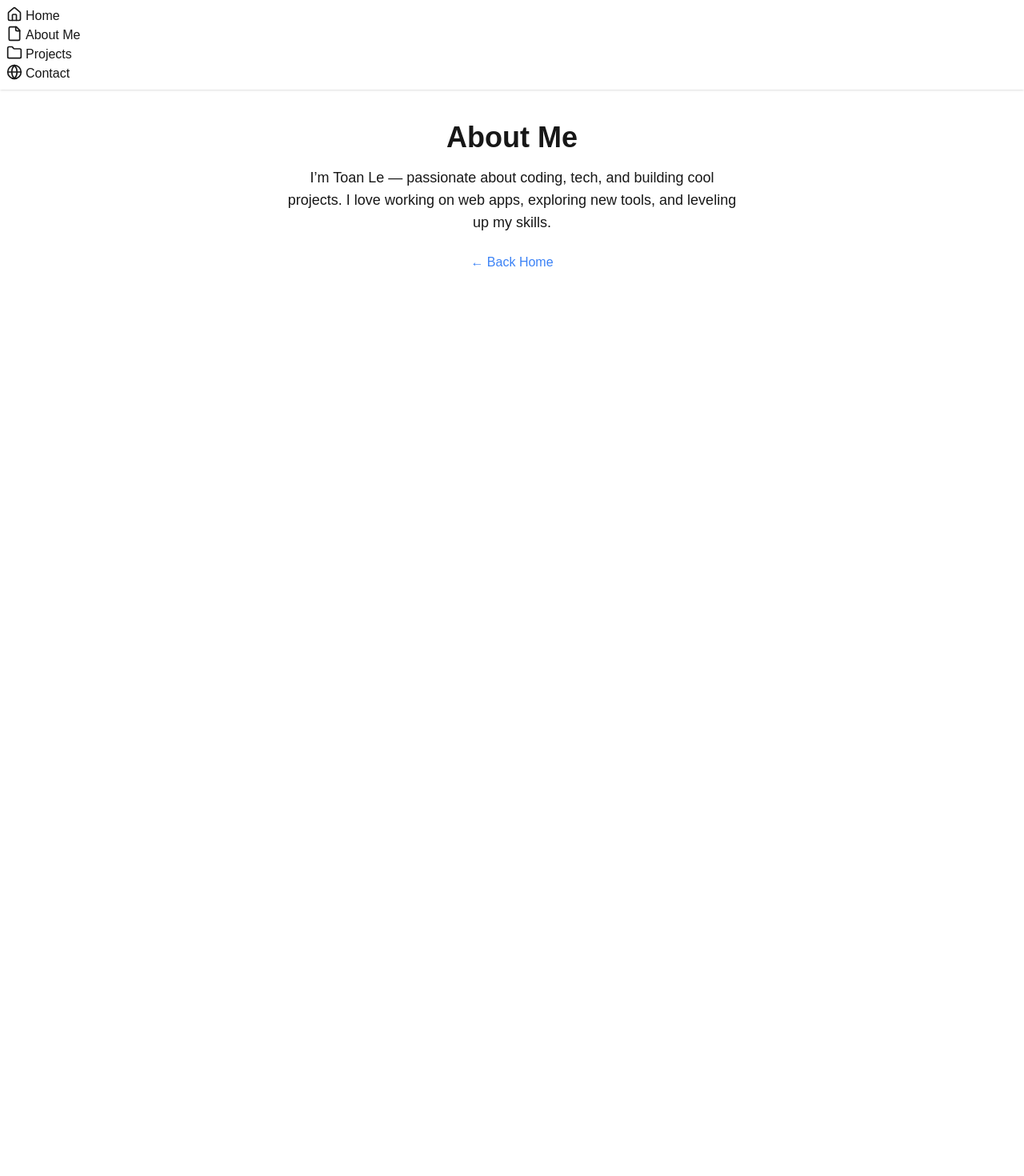
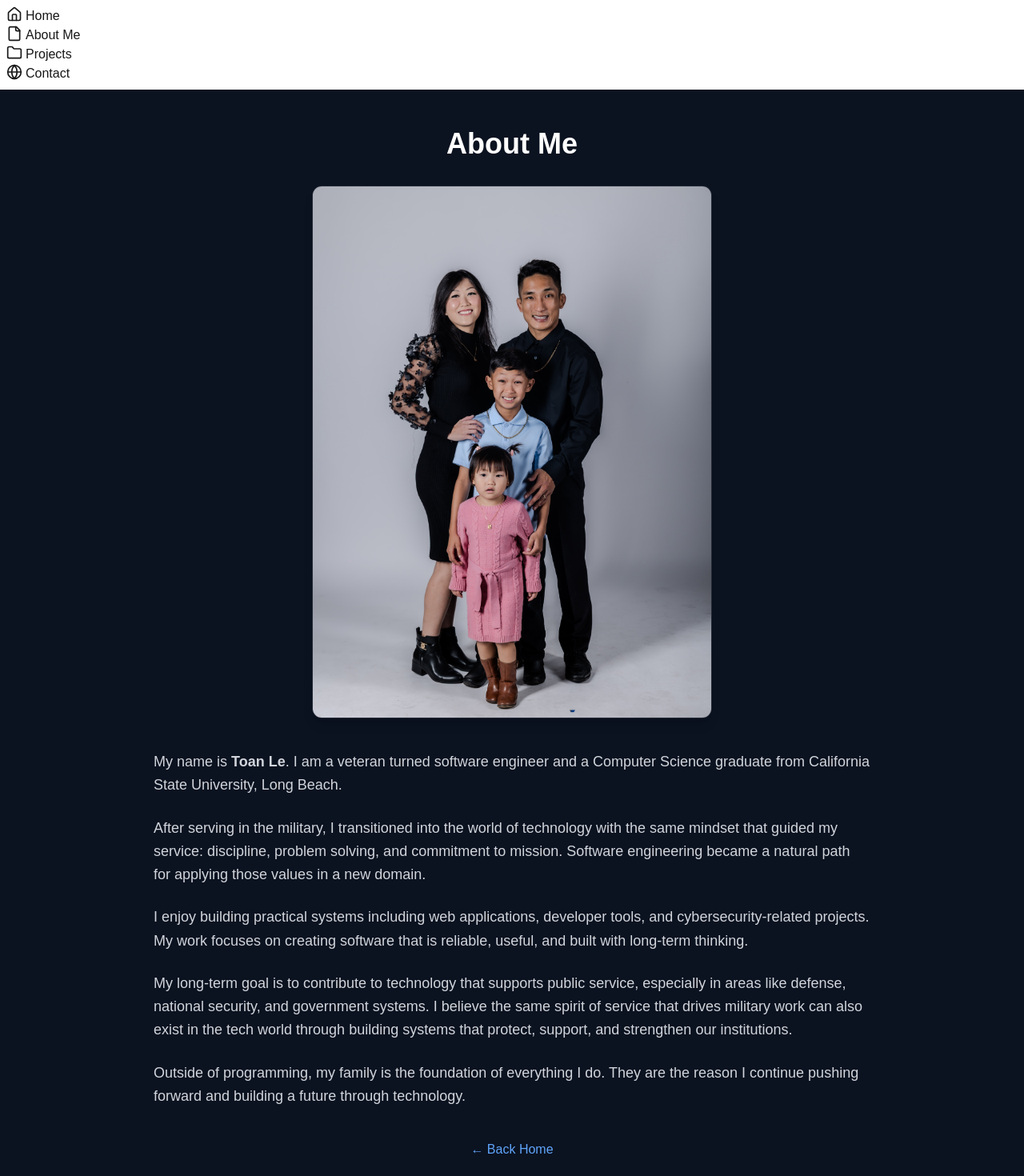
Before and after one commit to toanle0/toanle1-site, a Next.js app: page /about in a window 1280 px wide. Shown: the top 1470 px of the page at 80% size. Before the commit the page ends 800 px from the top, so only its background shows below. Built offline with nearby package versions, Linux system fonts and the light colour scheme.

Commit message:
updated about

```diff
--- a/src/app/about/page.tsx
+++ b/src/app/about/page.tsx
@@ -1,12 +1,84 @@
+// export default function AboutPage() {
+//     return (
+//         <main className="text-center p-10">
+//             <h1 className="text-4xl font-bold">About Me</h1>
+//             <p className="mt-4 text-lg max-w-xl mx-auto">
+//                 I’m Toan Le — passionate about coding, tech, and building cool projects.
+//                 I love working on web apps, exploring new tools, and leveling up my skills.
+//             </p>
+//             <a href="/" className="mt-6 inline-block text-blue-500 hover:underline">← Back Home</a>
+//         </main>
+//     );
+// }
+import Image from "next/image";
+
 export default function AboutPage() {
-    return (
-        <main className="text-center p-10">
-            <h1 className="text-4xl font-bold">About Me</h1>
-            <p className="mt-4 text-lg max-w-xl mx-auto">
-                I’m Toan Le — passionate about coding, tech, and building cool projects.
-                I love working on web apps, exploring new tools, and leveling up my skills.
-            </p>
-            <a href="/" className="mt-6 inline-block text-blue-500 hover:underline">← Back Home</a>
-        </main>
-    );
+  return (
+    <main className="min-h-screen bg-[#0b1220] px-6 py-12 text-white">
+      <div className="mx-auto max-w-4xl">
+
+        <h1 className="text-4xl font-bold text-center">About Me</h1>
+
+        <div className="mt-8 flex justify-center">
+          <Image
+            src="/family.jpg"
+            alt="Toan Le with family"
+            width={500}
+            height={350}
+            className="rounded-xl border border-white/10 shadow-lg"
+          />
+        </div>
+
+        <div className="mt-10 space-y-6 text-lg text-gray-300 leading-relaxed">
+
+          <p>
+            My name is <strong>Toan Le</strong>. I am a veteran turned
+            software engineer and a Computer Science graduate from
+            California State University, Long Beach.
+          </p>
+
+          <p>
+            After serving in the military, I transitioned into the world
+            of technology with the same mindset that guided my service:
+            discipline, problem solving, and commitment to mission.
+            Software engineering became a natural path for applying
+            those values in a new domain.
+          </p>
+
+          <p>
+            I enjoy building practical systems including web applications,
+            developer tools, and cybersecurity-related projects. My work
+            focuses on creating software that is reliable, useful, and
+            built with long-term thinking.
+          </p>
+
+          <p>
+            My long-term goal is to contribute to technology that supports
+            public service, especially in areas like defense, national
+            security, and government systems. I believe the same spirit of
+            service that drives military work can also exist in the tech
+            world through building systems that protect, support, and
+            strengthen our institutions.
+          </p>
+
+          <p>
+            Outside of programming, my family is the foundation of
+            everything I do. They are the reason I continue pushing
+            forward and building a future through technology.
+          </p>
+
+        </div>
+
+        <div className="mt-10 text-center">
+          <a
+            href="/"
+            className="text-blue-400 hover:underline"
+          >
+            ← Back Home
+          </a>
+        </div>
+
+      </div>
+    </main>
+  );
 }
```
Also changed, not shown: public/family.jpg (added).
